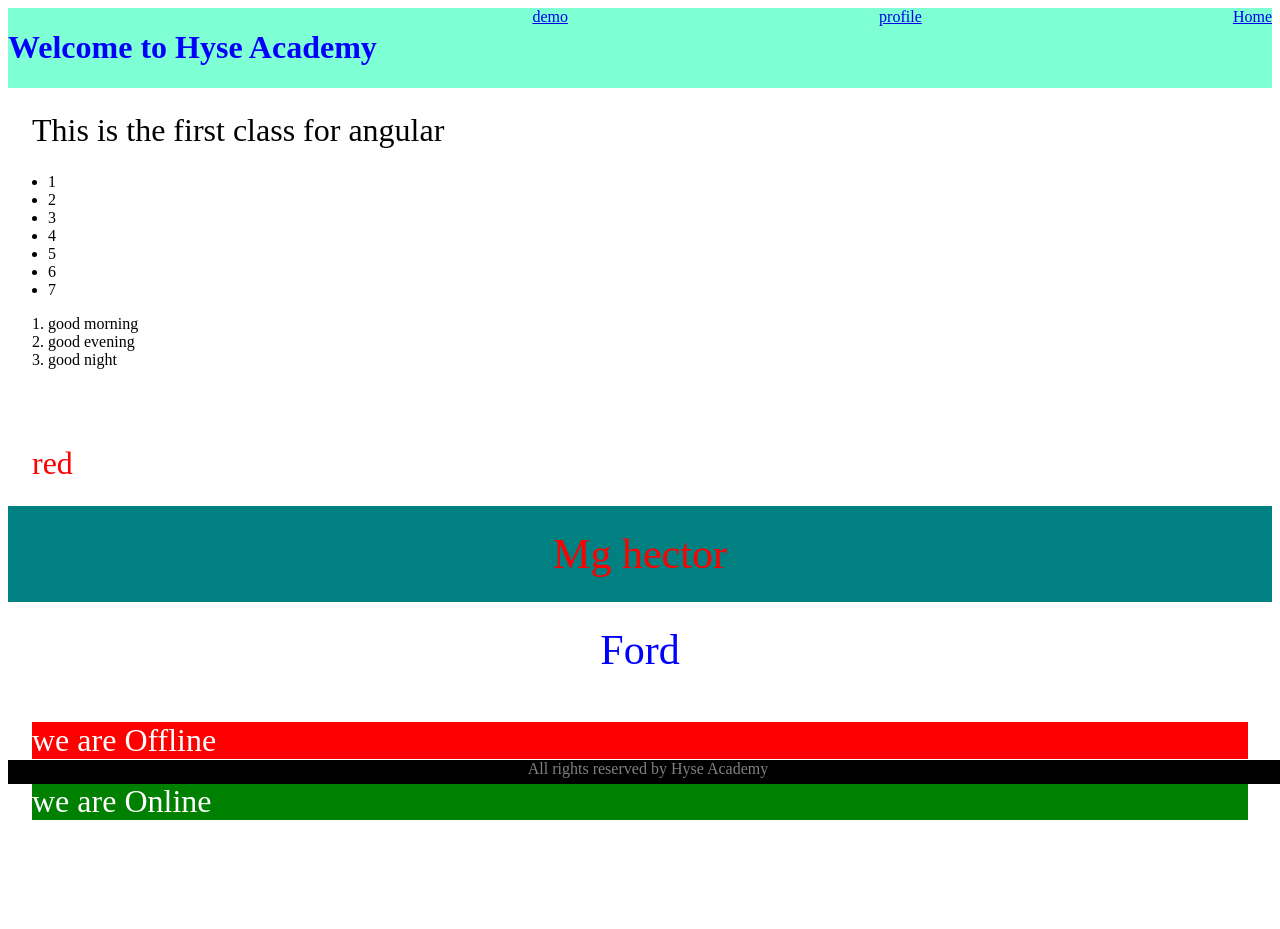
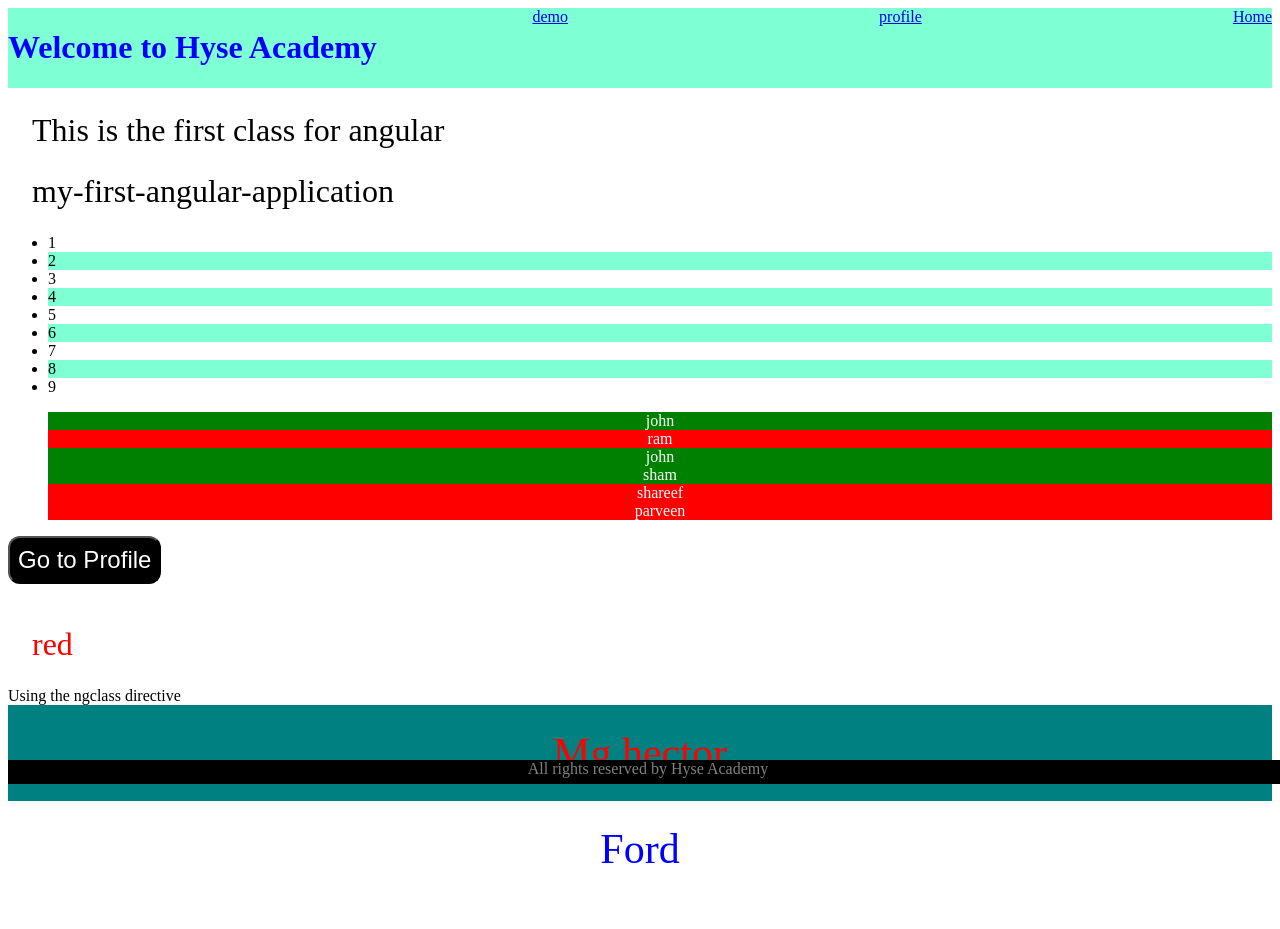
Before and after one commit to manjotsodhi1995/demo-angular-project, an Angular app: page / in a window 1280 px wide. Shown: the top 929 px of the page. Before the commit the page ends 844 px from the top, so only its background shows below. Built offline with nearby package versions, Linux system fonts and the light colour scheme.

Commit message:
ng class and ng style directuves

```diff
--- a/src/app/home/home.component.css
+++ b/src/app/home/home.component.css
@@ -30,3 +30,19 @@ p {
 .blue:hover {
   background-color: lightgray;
 }
+
+.hello {
+  background-color: aquamarine;
+}
+
+.online {
+  background-color: green;
+  text-align: center;
+  color: white;
+}
+
+.offline {
+  background-color: red;
+  text-align: center;
+  color: white;
+}
--- a/src/app/home/home.component.html
+++ b/src/app/home/home.component.html
@@ -3,11 +3,24 @@
 <p *ngIf="showTitle">{{ title }}</p>
 
 <ul>
-  <li *ngFor="let item of array">{{ item }}</li>
+  <li *ngFor="let item of array" [ngClass]="{ hello: item % 2 === 0 }">
+    {{ item }}
+  </li>
 </ul>
-
+<!-- // a =>  {
+  name: "john",
+  status: "online"
+}, -->
 <ol>
-  <li *ngFor="let a of array2">{{ a }}</li>
+  <li
+    *ngFor="let a of user"
+    [ngClass]="{
+      online: a.status === 'online',
+      offline: a.status === 'offline'
+    }"
+  >
+    {{ a.name }}
+  </li>
 </ol>
 
 <button *ngIf="showProfile" class="button" (click)="gotoprofile()">
@@ -32,7 +45,7 @@
   <p *ngSwitchCase="'green'" style="color: green;">green</p>
 </div>
 
-<!-- Using the ngclass directive -->
+Using the ngclass directive
 <div class="container">
   <div
     *ngFor="let car of cars"
@@ -44,15 +57,24 @@
     {{ car.name }}
   </div>
 </div>
+<div
+  *ngFor="let item of array"
+  [ngClass]="{
+    red: item % 3 === 0,
+    blue: item % 3 !== 0
+  }"
+>
+  {{ item }}
+</div>
+<div></div>
 
 <!-- using the ngstyle directive  -->
 <div>
-  <p [ngStyle]="{ backgroundColor: getColor(status1), color: 'white' }">
-    we are {{ status1 }}
-  </p>
+  <p [ngStyle]="{ color: sample(status2) }">we are {{ status1 }}</p>
 </div>
 <div>
-  <p [ngStyle]="{ backgroundColor: getColor(status2), color: 'white' }">
-    we are {{ status2 }}
-  </p>
+  <p [ngStyle]="{ color: sample(status1) }">we are {{ status2 }}</p>
 </div>
+
+<br />
+<br />
--- a/src/app/home/home.component.ts
+++ b/src/app/home/home.component.ts
@@ -12,22 +12,45 @@ export class HomeComponent implements OnInit {
   ngOnInit() {}
   title = "my-first-angular-application";
   heading = "Hyse Academy";
-  array = [1, 2, 3, 4, 5, 6, 7];
+  array = [1, 2, 3, 4, 5, 6, 7, 8, 9];
   array2 = [" good morning ", "good evening ", "good night"];
-  showProfile = false;
-  showTitle = false;
+  showProfile = true;
+  showTitle = true;
   color = "red";
   status1 = "Offline";
   status2 = "Online";
-
+  user = [
+    {
+      name: "john",
+      status: "online"
+    },
+    {
+      name: "ram",
+      status: "offline"
+    },
+    {
+      name: "john",
+      status: "online"
+    },
+    {
+      name: "sham",
+      status: "online"
+    },
+    {
+      name: "shareef",
+      status: "offline"
+    },
+    {
+      name: "parveen",
+      status: "offline"
+    }
+  ];
   cars = [
     {
-      name: "Mg hector",
-      color: "blue"
+      name: "Mg hector"
     },
     {
-      name: "Ford",
-      color: "red"
+      name: "Ford"
     }
   ];
 
@@ -45,7 +68,7 @@ export class HomeComponent implements OnInit {
   changetext() {
     this.showProfile = !this.showProfile;
   }
-  getColor(status) {
+  sample(status) {
     return status === "Online" ? "green" : "red";
   }
 }
```
